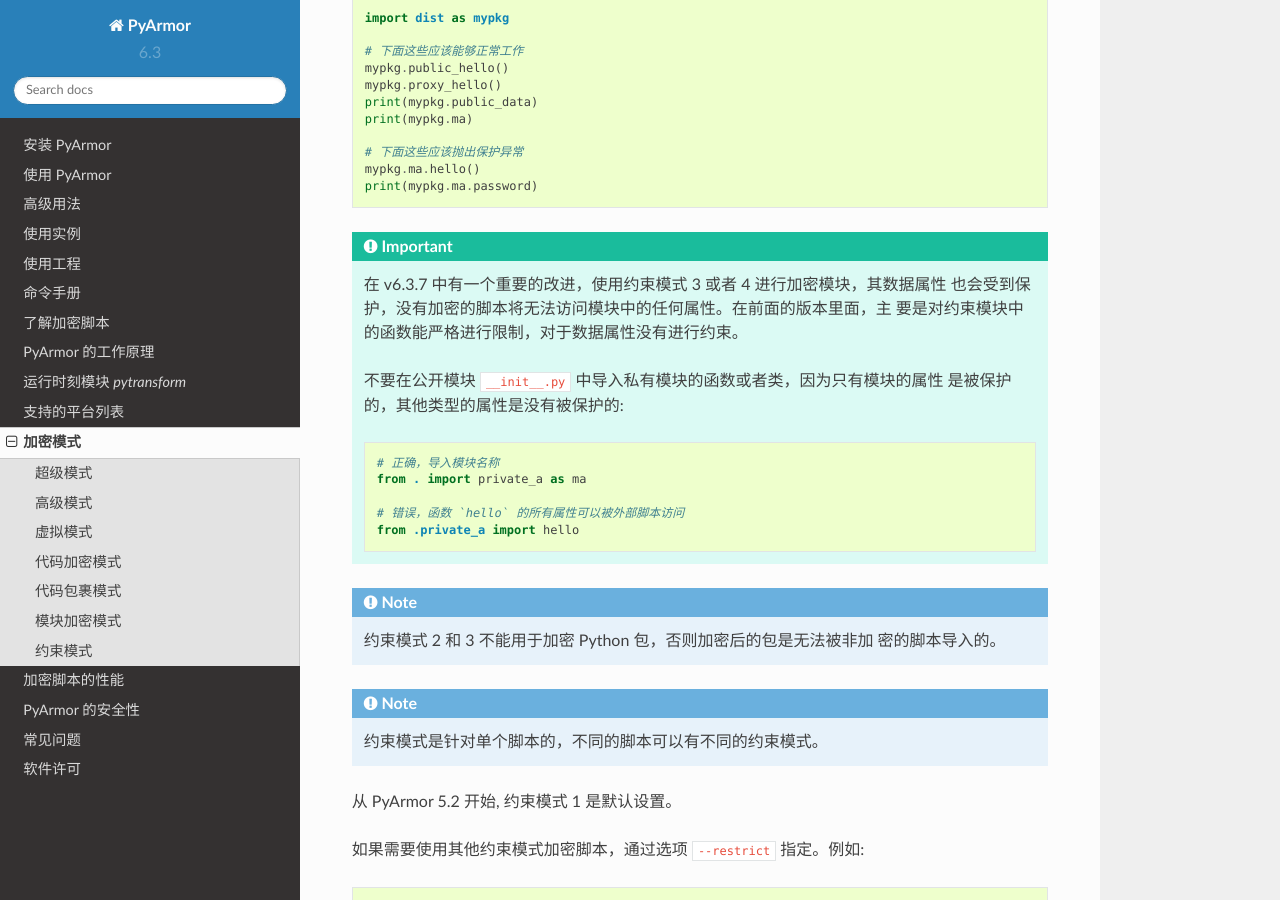
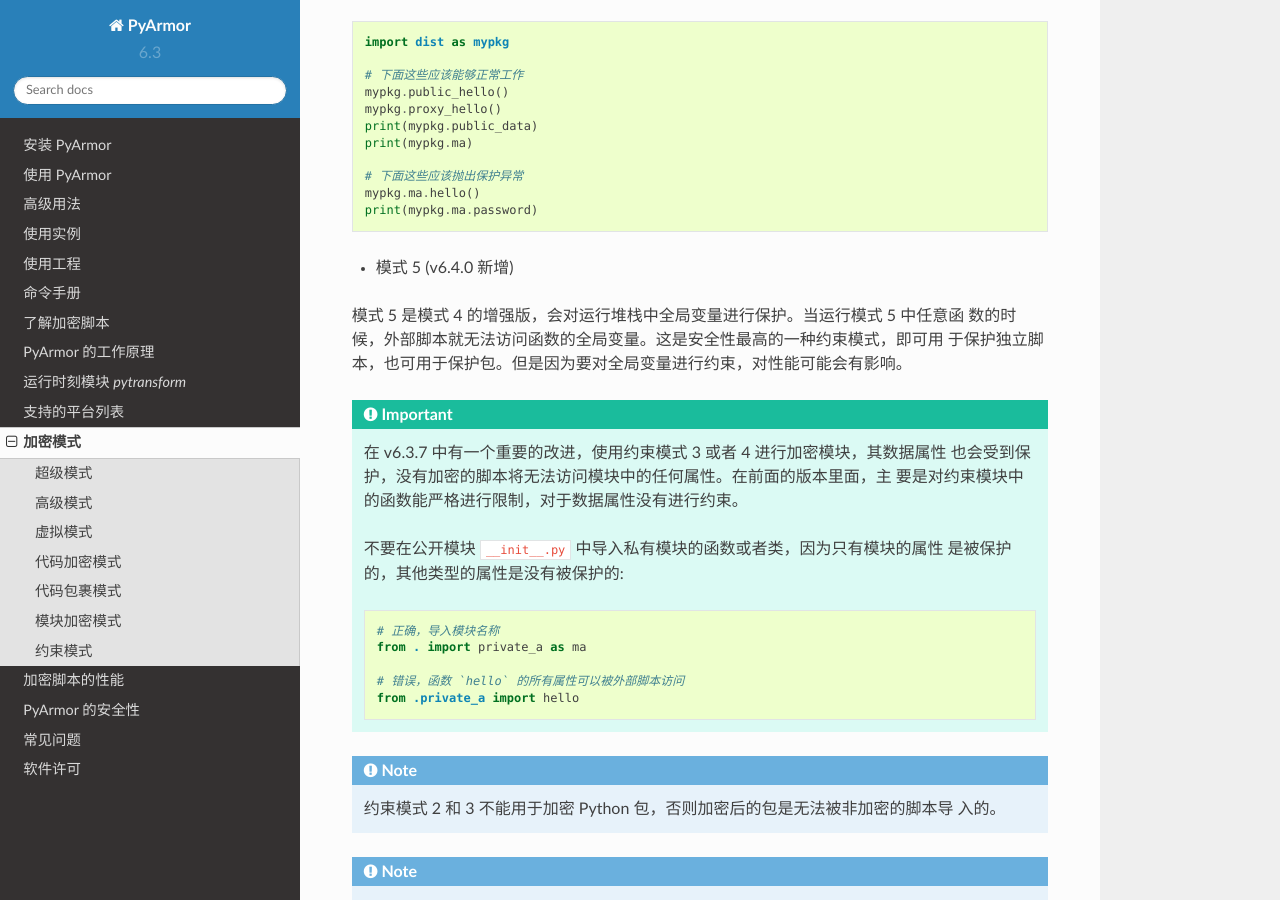
Before and after one commit to dashingsoft/pyarmor-docs-zh, a Sphinx documentation site: the page built from docs/mode.rst, in a window 1280 px wide and 900 px high, scrolled down 6677 px. Built offline with Sphinx 7.4.7 and the Read the Docs theme 2.0.0, drawn with Linux system fonts in a browser that asks for light colours; some of the changed text lies outside the part shown.

Commit message:
Document restrict mode 5

```diff
--- a/docs/mode.rst
+++ b/docs/mode.rst
@@ -234,9 +234,9 @@
 者开始使用加密模块中的函数和属性的时候，首先会检查约束模式，如果违反了约束，那么
 就会抛出保护异常。
 
-约束模式共用四种类型，其中模式 2 和 3 主要用于保护可以单独运行的脚本，而模式 4
-主要用于保护加密的 Python 包。在同一个项目中，可以根据需要为不同的脚本设置不同的
-约束模式。
+约束模式共用五种类型，其中模式 2 和 3 主要用于保护可以单独运行的脚本，而模式 4
+主要用于保护加密的 Python 包。模式 5 安全性最高，两者都适用。在同一个项目中，可
+以根据需要为不同的脚本设置不同的约束模式。
 
 * 模式 1
 
@@ -337,6 +337,12 @@
     mypkg.ma.hello()
     print(mypkg.ma.password)
 
+* 模式 5 (v6.4.0 新增)
+
+模式 5 是模式 4 的增强版，会对运行堆栈中全局变量进行保护。当运行模式 5 中任意函
+数的时候，外部脚本就无法访问函数的全局变量。这是安全性最高的一种约束模式，即可用
+于保护独立脚本，也可用于保护包。但是因为要对全局变量进行约束，对性能可能会有影响。
+
 .. important::
 
    在 v6.3.7 中有一个重要的改进，使用约束模式 3 或者 4 进行加密模块，其数据属性
@@ -354,8 +360,8 @@
 
 .. note::
 
-   约束模式 2 和 3 不能用于加密 Python 包，否则加密后的包是无法被非加
-   密的脚本导入的。
+   约束模式 2 和 3 不能用于加密 Python 包，否则加密后的包是无法被非加密的脚本导
+   入的。
 
 .. note::
 
```
